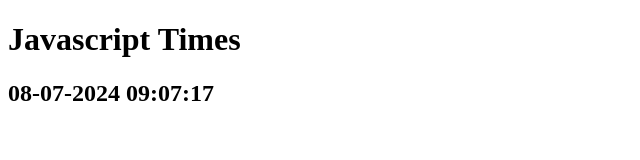
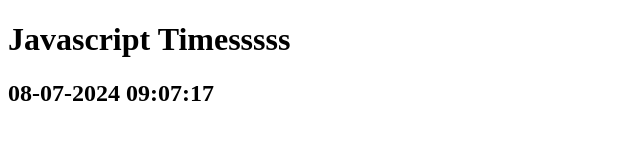
Before and after one commit to sundarraj33/Stopwatch, a plain HTML site: page index.html in a window 1280 px wide. Shown: the full height of the page, 0-640 px from the left. Drawn offline with Linux system fonts and the light colour scheme.

Commit message:
Stopwatch Project

```diff
--- a/index.html
+++ b/index.html
@@ -7,7 +7,7 @@
         <meta name="viewport" content="width=device-width , initial-scale=1.0">
     </head>
     <body>
-        <h1>Javascript Times</h1>
+        <h1>Javascript Timesssss</h1>
         <h2 id="time_zone"></h2>
 
     </body>
```
